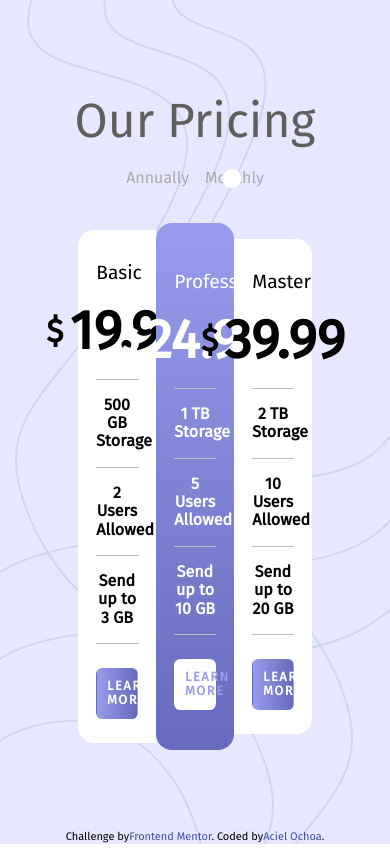
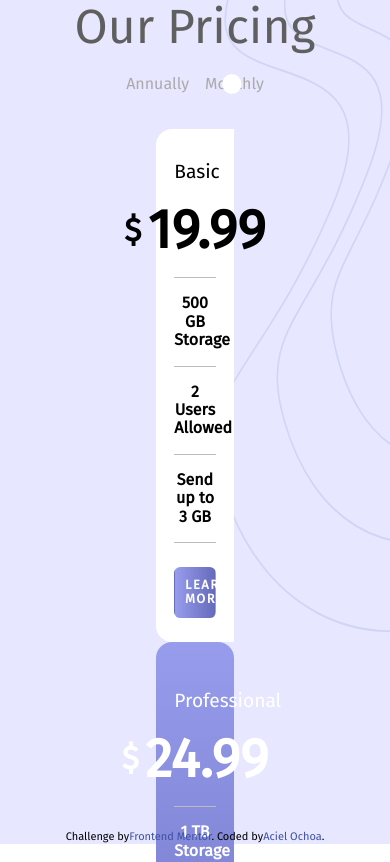
Before and after one commit to AceIsHuman/pricing-component-with-toggle, a React (Create React App) app: page / in a window 390 px wide. Shown: the top 862 px of the page. Built offline with nearby package versions, Linux system fonts and the light colour scheme.

Commit message:
adjust AppCotainer and background for mobile view

```diff
--- a/src/App.js
+++ b/src/App.js
@@ -70,10 +70,14 @@
   justify-content: center;
   align-items: center;
   width: 100%;
-  height: 100vh;
+  min-height: 100vh;
   text-align: center;
   flex-direction: column;
   font-family: sans-serif;
+
+  @media (max-width: 500px) {
+    justify-content: flex-start;
+  }
 `;
 
 const CardContainer = styled.div`
@@ -81,6 +85,10 @@
   justify-content: center;
   align-items: center;
   width: 80%;
+
+  @media (max-width: 500px) {
+    flex-direction: column;
+  }
 `;
 
 const BgTop = styled.img`
@@ -88,12 +96,22 @@
   top: 0;
   right: 0;
   z-index: -1;
+
+  @media (max-width: 500px) {
+    width: 75%;
+    height: 75%;
+    right: -30%;
+  }
 `;
 const BgBottom = styled.img`
   position: fixed;
   bottom: 0;
   left: 0;
   z-index: -1;
+
+  @media (max-width: 500px) {
+    display: none;
+  }
 `;
 
 const Background = styled.div`
```
